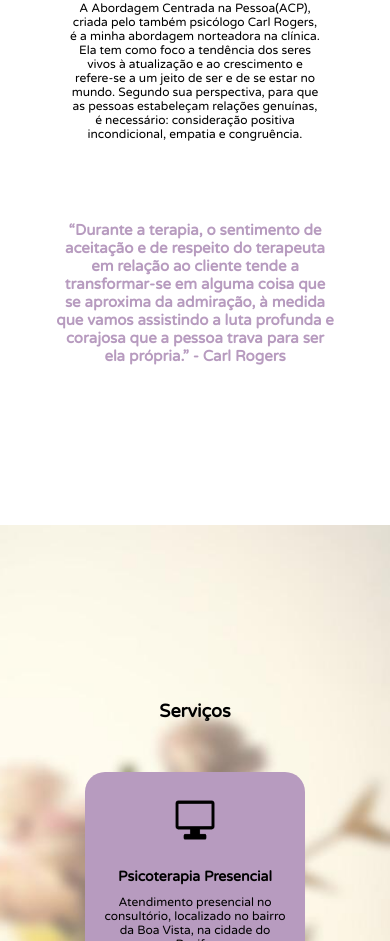
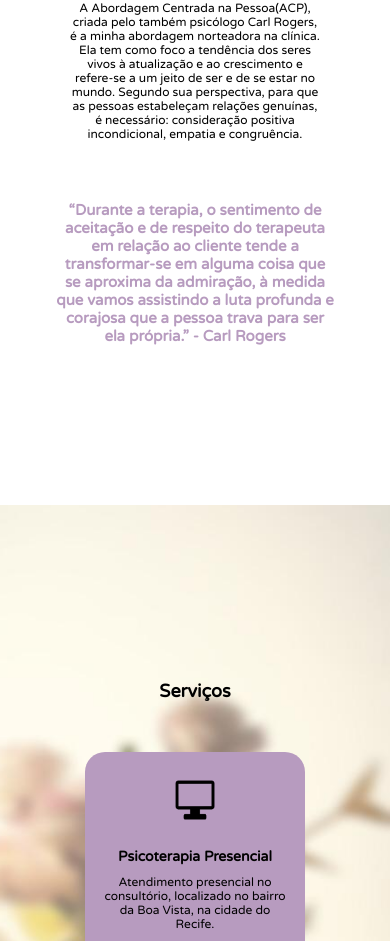
Before and after one commit to geovannaadomingos/PsicologaJoyceMayara, a React (Create React App) app: page / in a window 390 px wide. Shown: the part 1228-2169 px from the top of the page. Built offline with nearby package versions, Linux system fonts and the light colour scheme.

Commit message:
atualiza estilo do h3 da section sobre

```diff
--- a/src/pages/Principal/style.css
+++ b/src/pages/Principal/style.css
@@ -87,9 +87,12 @@ section{
 .section_sobre_h3{
     width: 100%;
     display: block;
-    padding-top: 80px;
+    padding-top: 60px;
     font-weight: bold;
     color: #B79BBF;
+    font-size: 20px;
+    padding-left:100px;
+    padding-right:100px;
 }
 
 /*Section Serviços*/
@@ -164,6 +167,10 @@ section{
     .section_sobre_img{
         width: 180px;
         margin-top: 30px;
+    }
+    .section_sobre_h3{
+        padding-left:10px;
+        padding-right:10px;
     }
 
     .section_servicos{
@@ -250,6 +257,8 @@ section{
     }
     .section_sobre_h3{
         font-size: 15px;
+        padding-left:0;
+        padding-right:0;
     }
 
 
```
